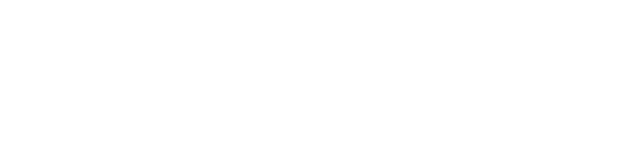
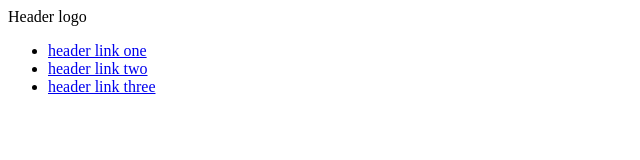
Before and after one commit to tnail45/landing-page, a plain HTML site: page index.html in a window 1280 px wide. Shown: the whole page, without its empty margins (0-640 px from the left). Drawn offline with Linux system fonts and the light colour scheme.

Commit message:
Add header logo and links

```diff
--- a/index.html
+++ b/index.html
@@ -7,6 +7,14 @@
     <title>Document</title>
 </head>
 <body>
-
-</body>
+    <div class="header">
+        <div class="logo">Header logo</div>
+        <div class="head-links">
+            <ul>
+                <li><a href="#">header link one</a></li>
+                <li><a href="#">header link two</a></li>
+                <li><a href="#">header link three</a></li>
+            </ul>
+        </div>
+    </div>
 </html>
```
